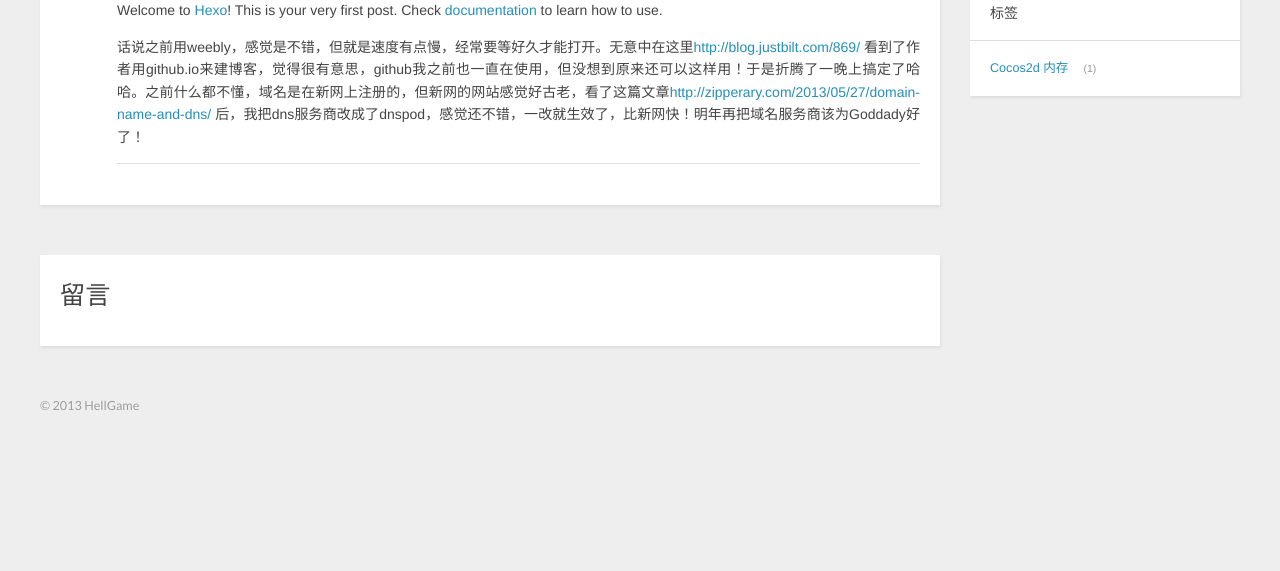
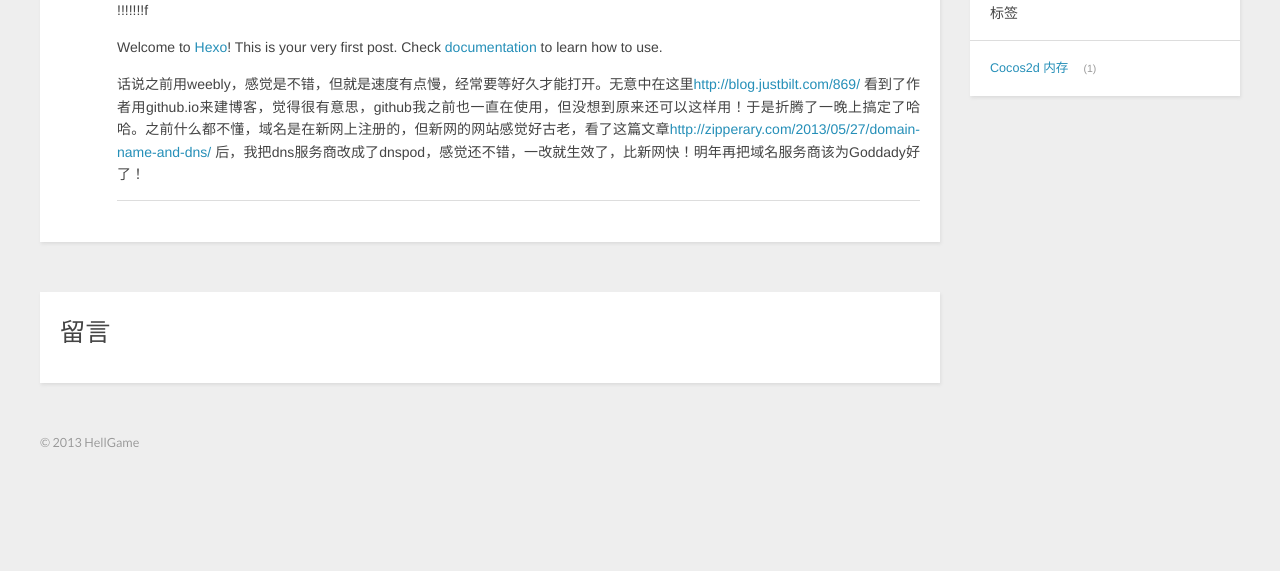
Before and after one commit to HellGame/HellGame.github.io, a plain HTML site: page 2013/11/18/hello-world/index.html in a window 1280 px wide. Shown: the part 229-800 px from the top of the page. Drawn offline with nearby package versions, Linux system fonts and the light colour scheme.

Commit message:
Site updated: 2013-11-20 17:15:13

```diff
--- a/2013/11/18/hello-world/index.html
+++ b/2013/11/18/hello-world/index.html
@@ -59,7 +59,8 @@
     </header>
     <div class="entry">
 
-        <p>Welcome to <a href="http://zespia.tw/hexo" target="_blank">Hexo</a>! This is your very first post. Check <a href="http://zespia.tw/hexo/docs" target="_blank">documentation</a> to learn how to use.</p>
+        <p>!!!!!!!f</p>
+<p>Welcome to <a href="http://zespia.tw/hexo" target="_blank">Hexo</a>! This is your very first post. Check <a href="http://zespia.tw/hexo/docs" target="_blank">documentation</a> to learn how to use.</p>
 <p>话说之前用weebly，感觉是不错，但就是速度有点慢，经常要等好久才能打开。无意中在这里<a href="http://blog.justbilt.com/869/" target="_blank">http://blog.justbilt.com/869/</a> 看到了作者用github.io来建博客，觉得很有意思，github我之前也一直在使用，但没想到原来还可以这样用！于是折腾了一晚上搞定了哈哈。之前什么都不懂，域名是在新网上注册的，但新网的网站感觉好古老，看了这篇文章<a href="http://zipperary.com/2013/05/27/domain-name-and-dns/" target="_blank">http://zipperary.com/2013/05/27/domain-name-and-dns/</a> 后，我把dns服务商改成了dnspod，感觉还不错，一改就生效了，比新网快！明年再把域名服务商该为Goddady好了！</p>
 
 
```
Also changed, not shown: archives/2013/11/index.html (+2 -1 lines), archives/2013/index.html (+2 -1 lines), archives/index.html (+2 -1 lines), index.html (+2 -1 lines).
